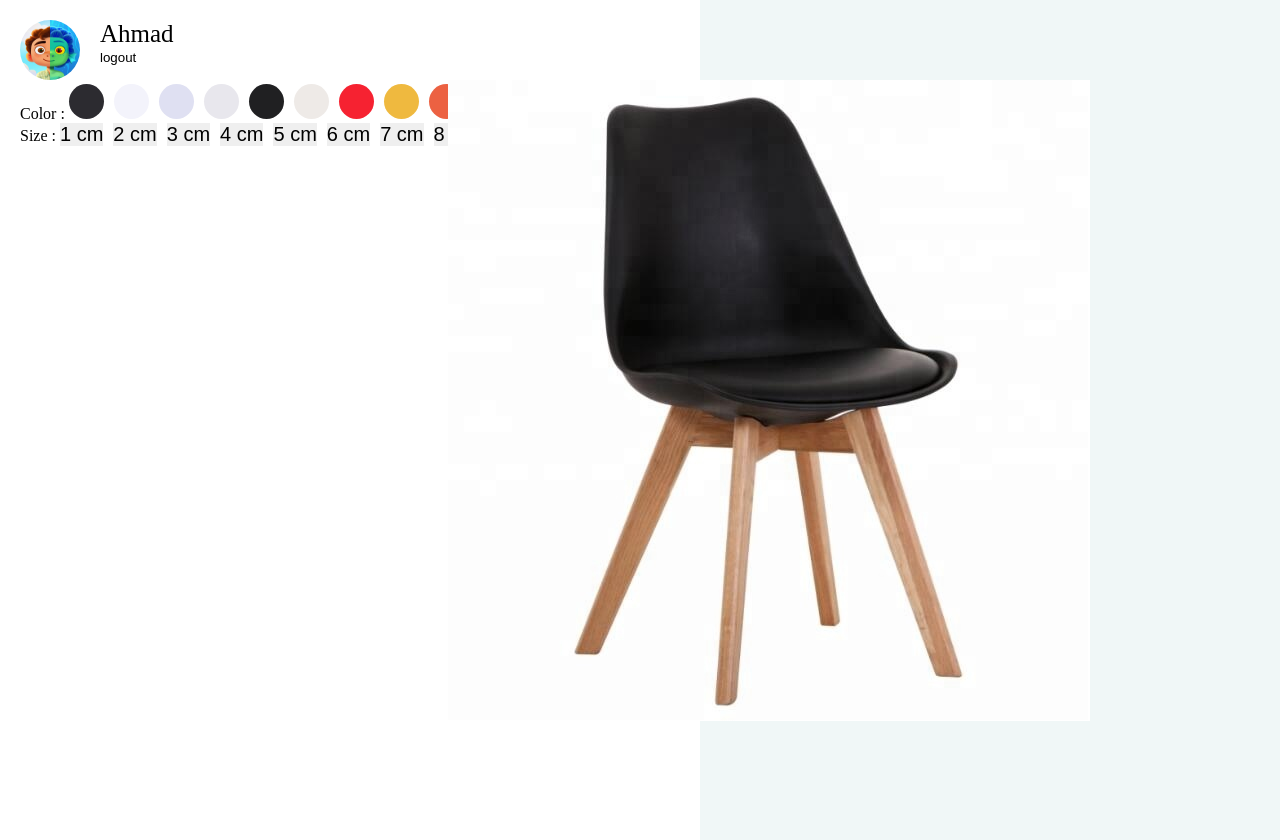
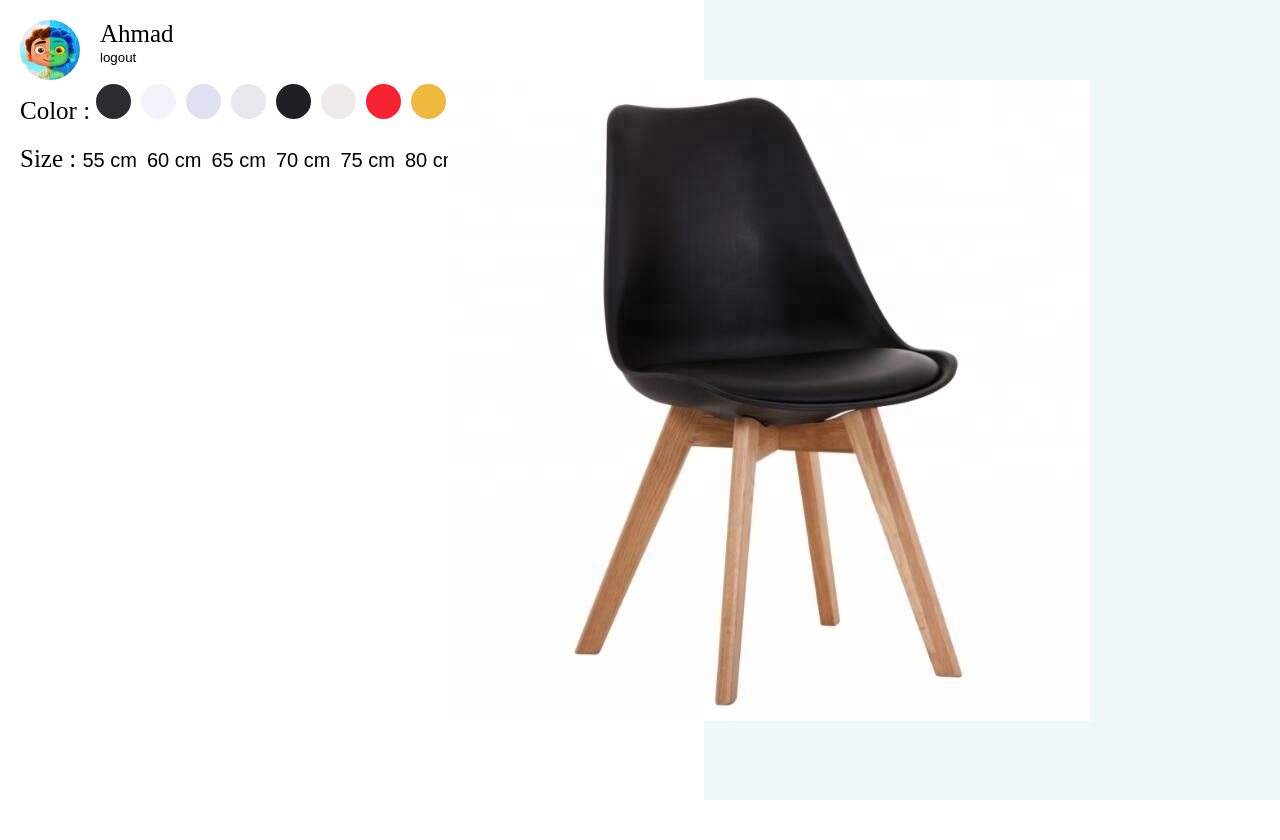
Before and after one commit to iartist93/chairs, a Nuxt app: page / in a window 1280 px wide. After the commit the page ends 800 px from the top, so only its background shows below. Built offline with nearby package versions, Linux system fonts and the light colour scheme.

Commit message:
feat: fix change sizes

```diff
--- a/pages/index.vue
+++ b/pages/index.vue
@@ -30,8 +30,8 @@
           </div>
           <div class="sizes">
             <span>Size : </span>
-            <button v-for="item in 10" :key="item" class="size_button">
-              {{ item }}
+            <button v-for="item in 7" :key="item" class="size_button">
+              {{ 50 + item * 5 }}
             </button>
           </div>
         </div>
@@ -90,6 +90,7 @@ p,
 span {
   padding: 0;
   margin: 0;
+  box-sizing: border-box;
 }
 
 .container {
@@ -152,13 +153,22 @@ span {
   flex-direction: column;
 }
 
+.colors {
+  // margin-bottom: 10px;
+  font-size: 25px;
+}
+
+.sizes {
+  margin-top: 20px;
+  font-size: 25px;
+}
+
 .color_button {
   border: 0;
   outline: none;
   width: 35px;
   height: 35px;
   border-radius: 50%;
-  background-color: green;
   margin-right: 10px;
   cursor: pointer;
 }
@@ -171,6 +181,7 @@ span {
   font-size: 20px;
   font-weight: 500;
   cursor: pointer;
+  background-color: transparent;
 
   &::after {
     content: "cm";
```
